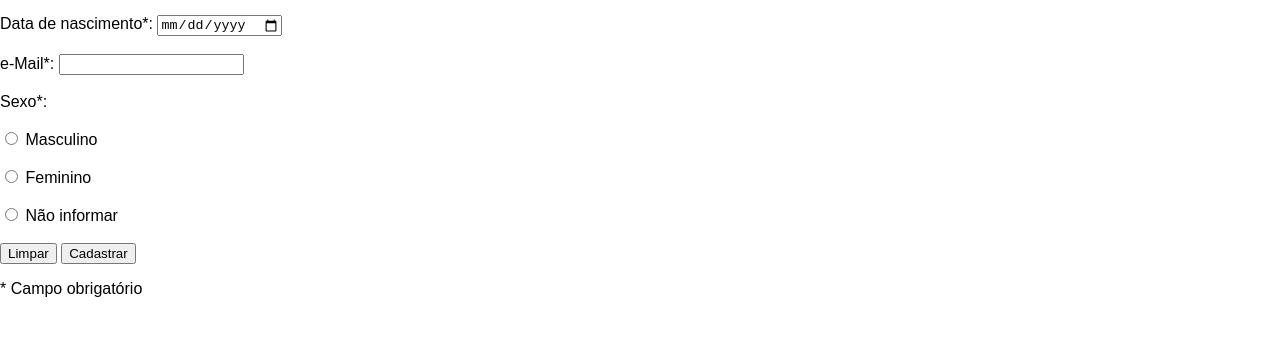
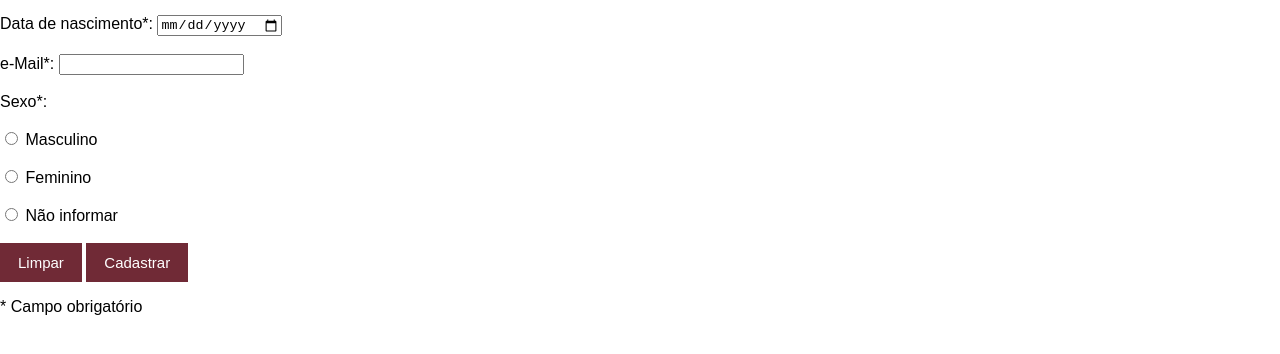
Before and after one commit to marcoshgss/pweb_2021.2_marcosHenrique, a plain HTML site: page u1_exercicio2/adicionarPessoa.html in a window 1280 px wide. Shown: the part 150-504 px from the top of the page. Drawn offline with Linux system fonts and the light colour scheme.

Commit message:
Update style.css

```diff
--- a/u1_exercicio2/style/style.css
+++ b/u1_exercicio2/style/style.css
@@ -45,6 +45,22 @@ div.centralizar1 img {
   margin-left: auto;
   margin-right: auto;
 }
+
+input[type="submit"] {
+  padding: 10px 17px;
+  font-size: 15px;
+  background-color: rgb(112, 42, 54);
+  border: 1px solid rgb(112, 42, 54);
+  cursor: pointer;
+  color: white;
+  transition: 0.5s;
+}
+
+input[type="submit"]:hover{
+  background-color: white;
+  color: purple;
+}
+
 @media screen and (max-width: 600px) {
   ul.topnav li.right,
   ul.topnav li {float: none;}
```
